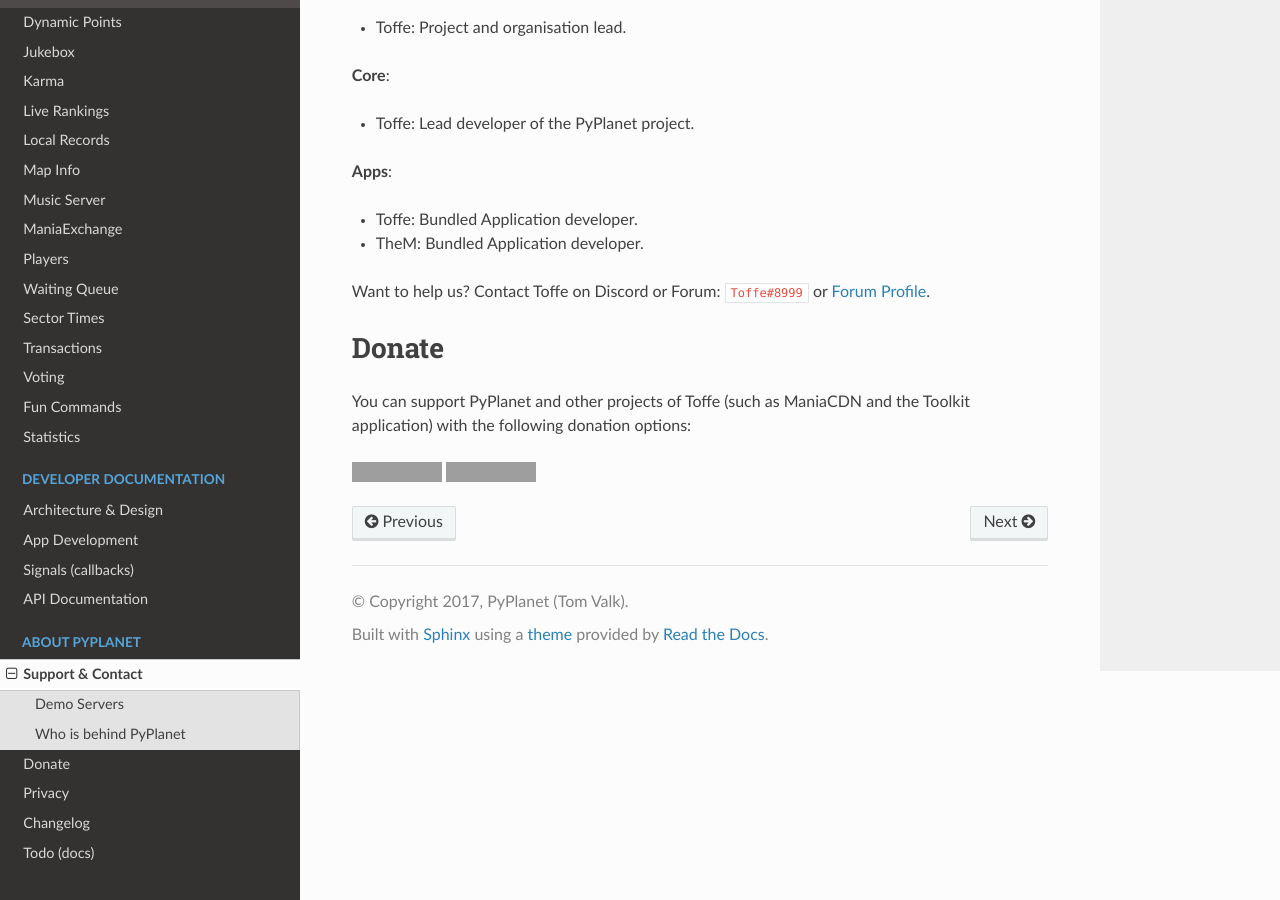
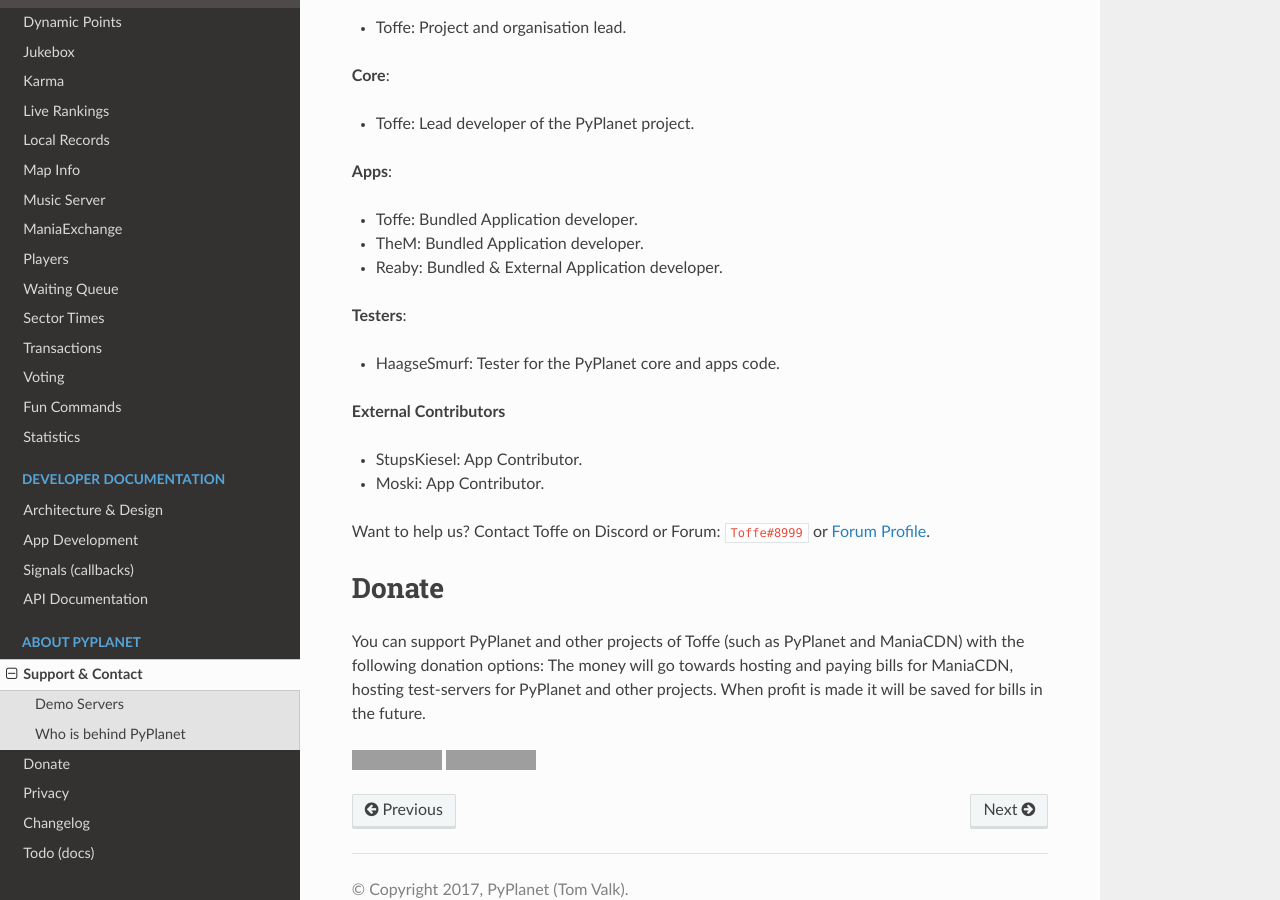
Before and after one commit to PyPlanet/PyPlanet, a Sphinx documentation site: the page built from docs/source/support.rst, in a window 1280 px wide and 900 px high, scrolled down 568 px. Built offline with Sphinx 7.4.7 and the Read the Docs theme 2.0.0, drawn with Linux system fonts in a browser that asks for light colours; formulas are drawn with MathJax 3; grey boxes are pictures that could not be loaded.

Commit message:
[TASK] Update information about the team and funding

```diff
--- a/docs/source/support.rst
+++ b/docs/source/support.rst
@@ -31,6 +31,16 @@ Who is behind PyPlanet
 
 * Toffe: Bundled Application developer.
 * TheM: Bundled Application developer.
+* Reaby: Bundled & External Application developer.
+
+**Testers**:
+
+* HaagseSmurf: Tester for the PyPlanet core and apps code.
+
+**External Contributors**
+
+* StupsKiesel: App Contributor.
+* Moski: App Contributor.
 
 Want to help us? Contact Toffe on Discord or Forum:
 :code:`Toffe#8999` or `Forum Profile <https://forum.maniaplanet.com/memberlist.php?mode=viewprofile&u=20394>`_.
@@ -39,7 +49,9 @@ Want to help us? Contact Toffe on Discord or Forum:
 Donate
 ======
 
-You can support PyPlanet and other projects of Toffe (such as ManiaCDN and the Toolkit application) with the following donation options:
+You can support PyPlanet and other projects of Toffe (such as PyPlanet and ManiaCDN) with the following donation options:
+The money will go towards hosting and paying bills for ManiaCDN, hosting test-servers for PyPlanet and other projects. When
+profit is made it will be saved for bills in the future.
 
 .. image:: https://img.shields.io/badge/patreon-donate-yellow.svg
   :target: https://patreon.com/pyplanet
```
Also changed, not shown: 1 other file.
